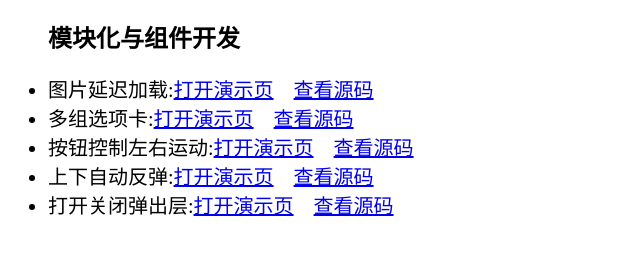
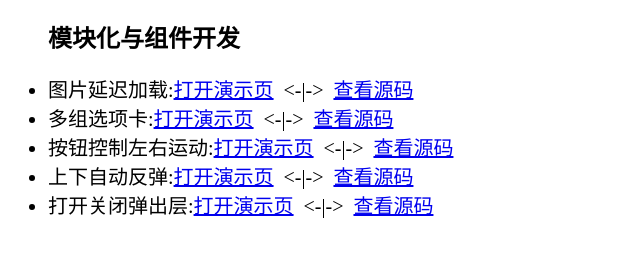
Before and after one commit to caoxiaohan/animate, a plain HTML site: page index.html in a window 1280 px wide. Shown: the part 70-324 px from the top of the page, without its empty margins (0-640 px from the left). Drawn offline with Linux system fonts and the light colour scheme.

Commit message:
修改主页

```diff
--- a/index.html
+++ b/index.html
@@ -2,7 +2,7 @@
 <html>
 <head>
 <meta charset="utf-8">
-<title>多张图片延迟加载</title>
+<title>动画首页</title>
 <style type="text/css">
 ul li{
     font-size: 20px;
@@ -12,11 +12,11 @@ ul li{
 </head>
 <h1>动画效果</h1>
 <ul><h2>模块化与组件开发</h2>
-	<li>图片延迟加载:<a href="https://caoxiaohan.github.io/animate/imageLazyLoaded">打开演示页</a>&nbsp;&nbsp;&nbsp;&nbsp;<a href="https://github.com/caoxiaohan/animate/tree/gh-pages/imageLazyLoaded">查看源码</a></li>
-	<li>多组选项卡:<a href="https://caoxiaohan.github.io/animate/tabs">打开演示页</a>&nbsp;&nbsp;&nbsp;&nbsp;<a href="https://github.com/caoxiaohan/animate/tree/gh-pages/tabs">查看源码</a></li>
-	<li>按钮控制左右运动:<a href="https://caoxiaohan.github.io/animate/leftRightMove">打开演示页</a>&nbsp;&nbsp;&nbsp;&nbsp;<a href="https://github.com/caoxiaohan/animate/tree/gh-pages/leftRightMove">查看源码</a></li>
-	<li>上下自动反弹:<a href="https://caoxiaohan.github.io/animate/upDownBounce">打开演示页</a>&nbsp;&nbsp;&nbsp;&nbsp;<a href="https://github.com/caoxiaohan/animate/tree/gh-pages/upDownBounce">查看源码</a></li>
-	<li>打开关闭弹出层:<a href="https://caoxiaohan.github.io/animate/popUpLayer">打开演示页</a>&nbsp;&nbsp;&nbsp;&nbsp;<a href="https://github.com/caoxiaohan/animate/tree/gh-pages/popUpLayer">查看源码</a></li>
+	<li>图片延迟加载:<a href="https://caoxiaohan.github.io/animate/imageLazyLoaded">打开演示页</a>&nbsp;&nbsp;<-|->&nbsp;&nbsp;<a href="https://github.com/caoxiaohan/animate/tree/gh-pages/imageLazyLoaded">查看源码</a></li>
+	<li>多组选项卡:<a href="https://caoxiaohan.github.io/animate/tabs">打开演示页</a>&nbsp;&nbsp;<-|->&nbsp;&nbsp;<a href="https://github.com/caoxiaohan/animate/tree/gh-pages/tabs">查看源码</a></li>
+	<li>按钮控制左右运动:<a href="https://caoxiaohan.github.io/animate/leftRightMove">打开演示页</a>&nbsp;&nbsp;<-|->&nbsp;&nbsp;<a href="https://github.com/caoxiaohan/animate/tree/gh-pages/leftRightMove">查看源码</a></li>
+	<li>上下自动反弹:<a href="https://caoxiaohan.github.io/animate/upDownBounce">打开演示页</a>&nbsp;&nbsp;<-|->&nbsp;&nbsp;<a href="https://github.com/caoxiaohan/animate/tree/gh-pages/upDownBounce">查看源码</a></li>
+	<li>打开关闭弹出层:<a href="https://caoxiaohan.github.io/animate/popUpLayer">打开演示页</a>&nbsp;&nbsp;<-|->&nbsp;&nbsp;<a href="https://github.com/caoxiaohan/animate/tree/gh-pages/popUpLayer">查看源码</a></li>
 </ul>
 <body>
 
```
Also changed, not shown: 1 other file.
